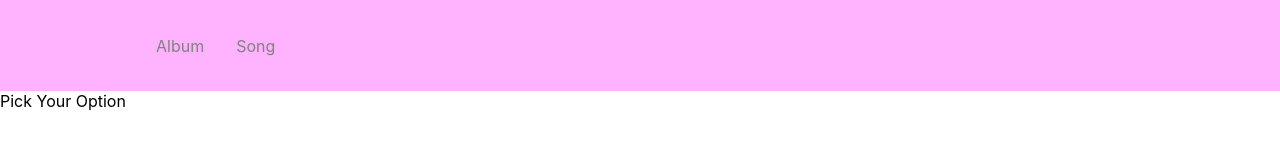
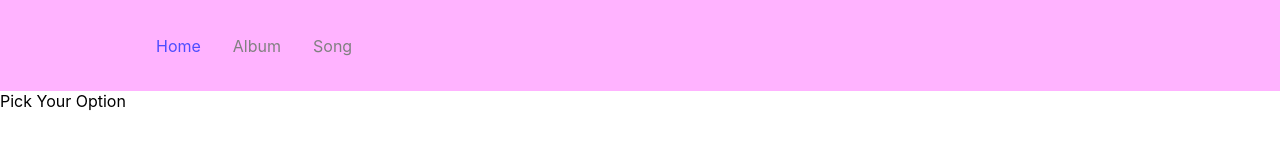
Before and after one commit to ak942/musiqle-front-end, a React (Create React App) app: page / in a window 1280 px wide. Shown: the top 160 px of the page. Built offline with nearby package versions, Linux system fonts and the light colour scheme.

Commit message:
Added Home Nav Link

```diff
--- a/src/App.js
+++ b/src/App.js
@@ -1,7 +1,7 @@
 import React from 'react';
 import './App.css';
 import Navbar from './components/NavBar/NavBar';
-import { BrowserRouter as Router, Routes, Route }from 'react-router-dom';
+import { BrowserRouter as Router, Routes, Route } from 'react-router-dom';
 import Home from './pages/Home';
 import Album from './pages/Album';
 import Song from './pages/Song';
@@ -12,7 +12,7 @@ function App() {
         <Router>
             <Navbar />
             <Routes>
-                <Route exact path='/' exact element={<Home />} />
+                <Route exact path='/' element={<Home />} />
                 <Route path='/album' element={<Album />} />
                 <Route path='/song' element={<Song />} />
             </Routes>
--- a/src/components/NavBar/NavBar.js
+++ b/src/components/NavBar/NavBar.js
@@ -1,11 +1,14 @@
 import React from "react";
-import { Nav, NavLink, NavMenu }from "./NavBarElements";
+import { Nav, NavLink, NavMenu } from "./NavBarElements";
 
 const Navbar = () => {
     return (
         <>
             <Nav>
                 <NavMenu>
+                    <NavLink to="/" activeStyle>
+                        Home
+                    </NavLink>
                     <NavLink to="/album" activeStyle>
                         Album
                     </NavLink>
```
